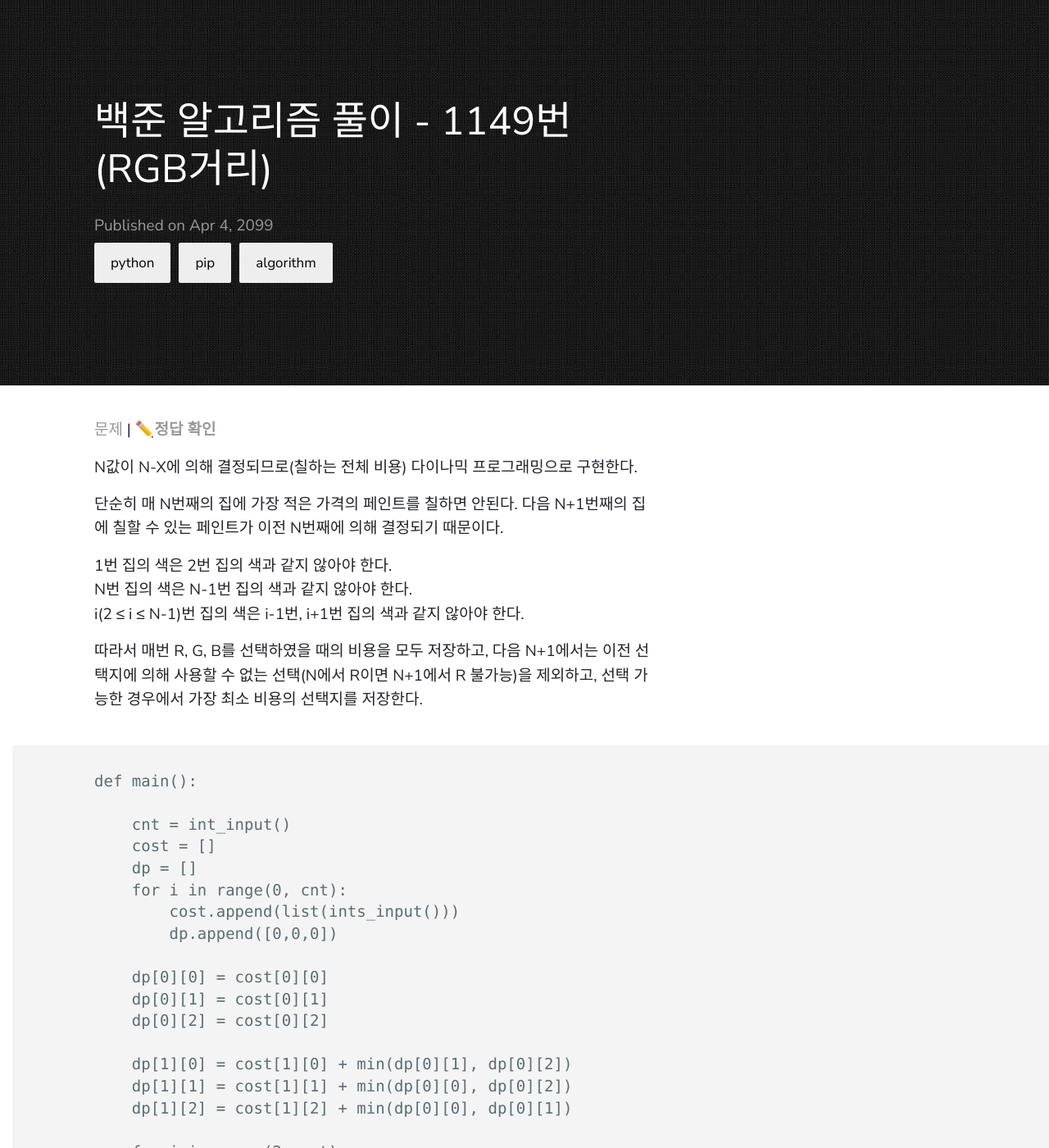
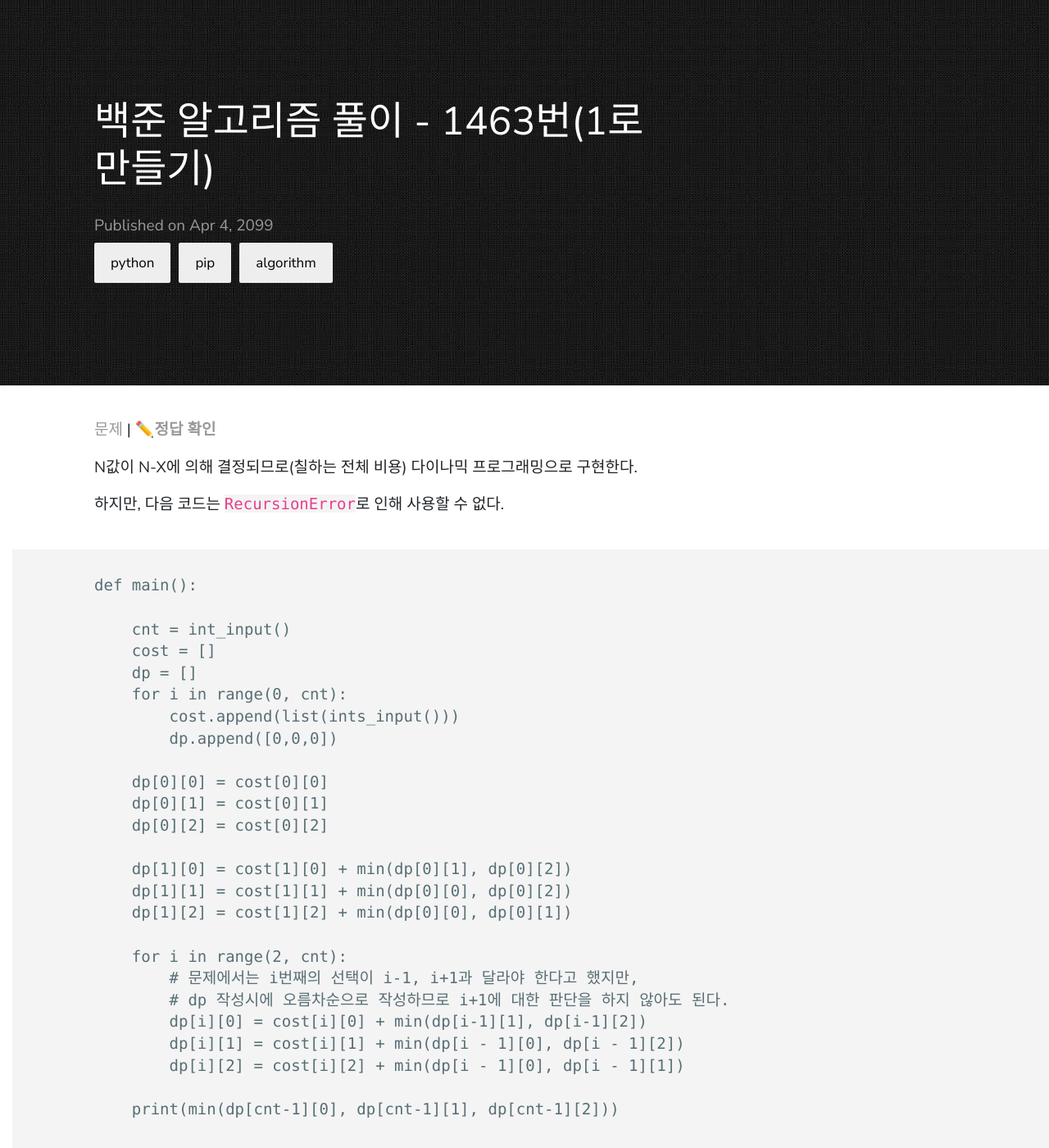
Before and after one commit to live2skull/blog.live2skull.kr, a Jekyll site: the page built from _posts/algorithm/2020-04-01-algorithm-boj-1149.markdown, in a window 1280 px wide and 1400 px high. Shown: the whole window at 82% size. Built offline with Jekyll 4.4.1, drawn with Linux system fonts in a browser that asks for light colours.

Commit message:
문제 작성중

````diff
--- a/_posts/algorithm/2020-04-01-algorithm-boj-1149.markdown
+++ b/_posts/algorithm/2020-04-01-algorithm-boj-1149.markdown
@@ -1,24 +1,16 @@
 ---
 layout: post
-title:  "백준 알고리즘 풀이 - 1149번(RGB거리)"
+title:  "백준 알고리즘 풀이 - 1463번(1로 만들기)"
 date:   2099-04-04 00:00:00 +0000
 categories: python pip algorithm
 ---
 
-[문제](https://www.acmicpc.net/problem/1149) |
+[문제](https://www.acmicpc.net/problem/1463) |
 **[✏️정답 확인](https://github.com/live2skull/TheLordOfBOJ/blob/master/problems/%EB%8B%A4%EC%9D%B4%EB%82%98%EB%AF%B9_%ED%94%84%EB%A1%9C%EA%B7%B8%EB%9E%98%EB%B0%8D/1149.py)**
 
 N값이 N-X에 의해 결정되므로(칠하는 전체 비용) 다이나믹 프로그래밍으로 구현한다.
 
-
-
-단순히 매 N번째의 집에 가장 적은 가격의 페인트를 칠하면 안된다. 다음 N+1번째의 집에 칠할 수 있는 페인트가 이전 N번째에 의해 결정되기 때문이다.
->  1번 집의 색은 2번 집의 색과 같지 않아야 한다.
-N번 집의 색은 N-1번 집의 색과 같지 않아야 한다.
-i(2 ≤ i ≤ N-1)번 집의 색은 i-1번, i+1번 집의 색과 같지 않아야 한다.
-
-따라서 매번 R, G, B를 선택하였을 때의 비용을 모두 저장하고, 다음 N+1에서는 이전 선택지에 의해 사용할 수 없는 선택(N에서 R이면 N+1에서 R 불가능)을 제외하고, 선택 가능한 경우에서 가장 최소 비용의 선택지를 저장한다.
-
+하지만, 다음 코드는 `RecursionError`로 인해 사용할 수 없다.
 ```
 def main():
 
````
Also changed, not shown: _posts/algorithm/2020-04-01-algorithm-boj-1463.markdown (added, +69 -0 lines).
